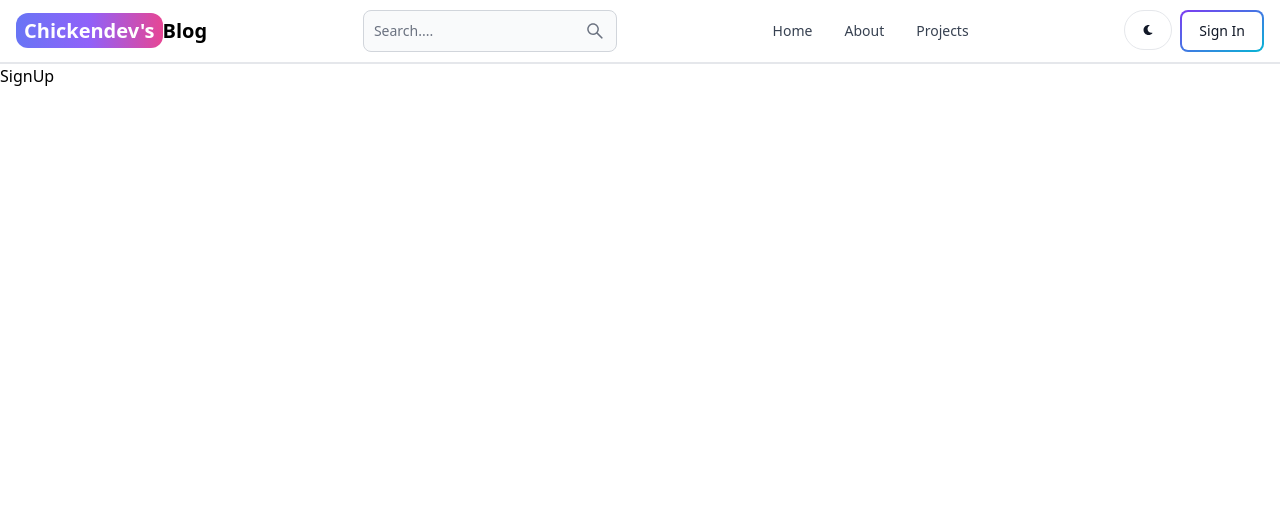
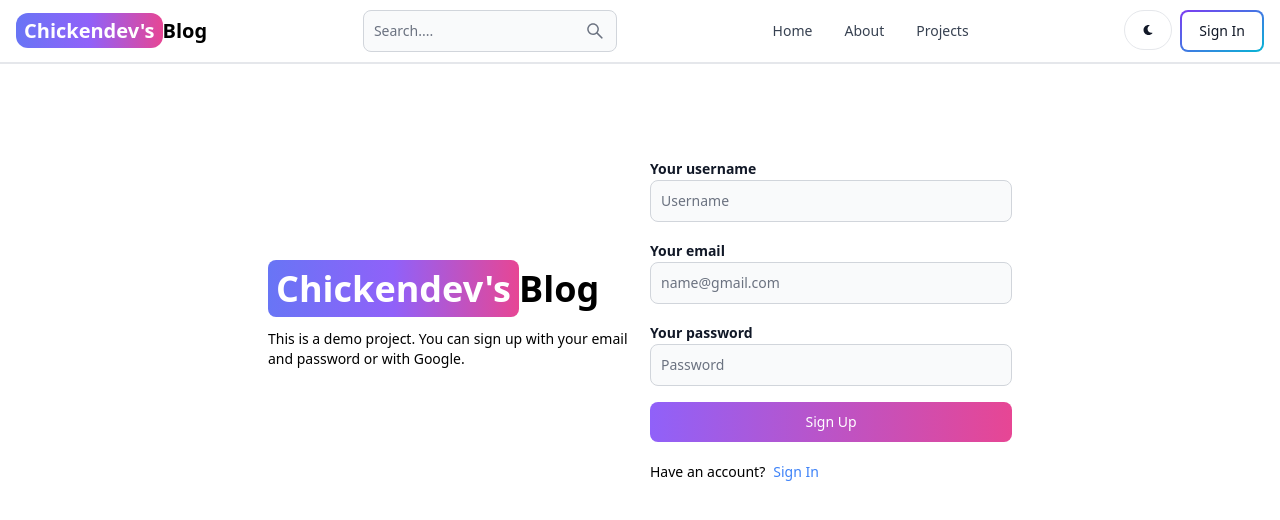
Before and after one commit to huetruong06062002/mern-blog, a React (Vite) app in the folder client/: page /sign-up in a window 1280 px wide. Shown: the top 520 px of the page. Built offline with nearby package versions, Linux system fonts and the light colour scheme.

Commit message:
create sign up page ui

```diff
--- a/client/src/pages/SignUp.jsx
+++ b/client/src/pages/SignUp.jsx
@@ -1,11 +1,51 @@
+import { Button, Label, TextInput } from 'flowbite-react';
+import { Link } from 'react-router-dom';
 
+export default function SignUp() {
+  return (
+    <div className='min-h-screen mt-20'>
+      <div className='flex p-3 max-w-3xl mx-auto flex-col md:flex-row md:items-center gap-5'>
+        {/* left */}
+        <div className='flex-1'>
+          <Link to='/' className='font-bold dark:text-white text-4xl'>
+            <span className='px-2 py-1 bg-gradient-to-r from-indigo-500 via-purple-500 to-pink-500 rounded-lg text-white'>
+              Chickendev's
+            </span>
+            Blog
+          </Link>
+          <p className='text-sm mt-5'>
+            This is a demo project. You can sign up with your email and password
+            or with Google.
+          </p>
+        </div>
+        {/* right */}
 
-function SignUp() {
-  return (
-    <div>
-      SignUp
+        <div className='flex-1'>
+          <form className='flex flex-col gap-4'>
+            <div>
+              <Label value='Your username' className='font-semibold'/>
+              <TextInput type='text' placeholder='Username' id='username' />
+            </div>
+            <div>
+              <Label value='Your email'className='font-semibold' />
+              <TextInput type='text' placeholder='name@gmail.com' id='email' />
+            </div>
+            <div>
+              <Label value='Your password'className='font-semibold' />
+              <TextInput type='text' placeholder='Password' id='password' />
+            </div>
+            <Button gradientDuoTone='purpleToPink' type='submit'>
+              Sign Up
+            </Button>
+          </form>
+          <div className="flex gap-2 text-sm mt-5">
+            <span>Have an account?</span>
+            <Link to='/sign-in' className='text-blue-500'>
+              Sign In
+            </Link>
+          </div>
+        </div>
+      </div>
     </div>
-  )
+  );
 }
-
-export default SignUp
```
